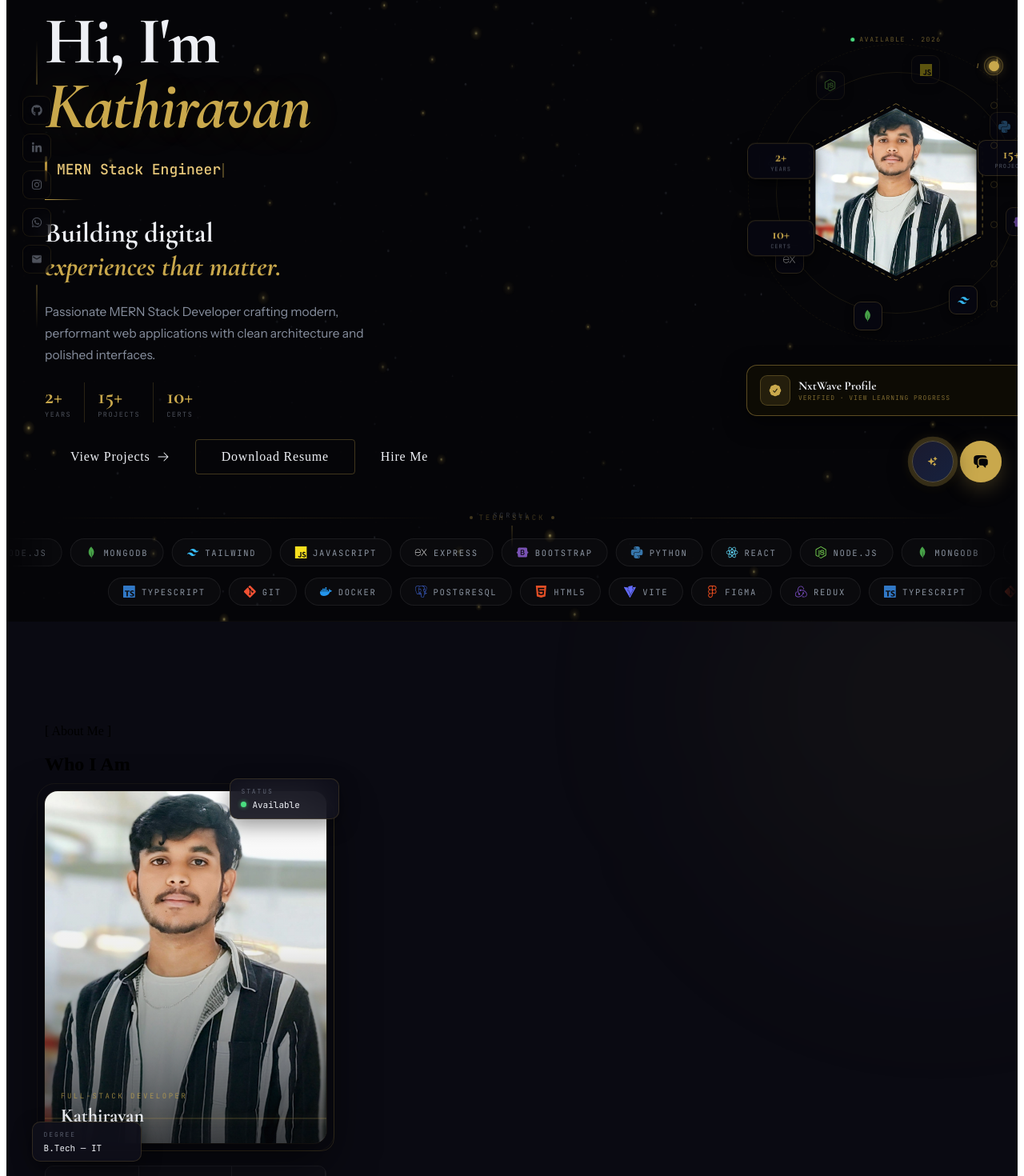
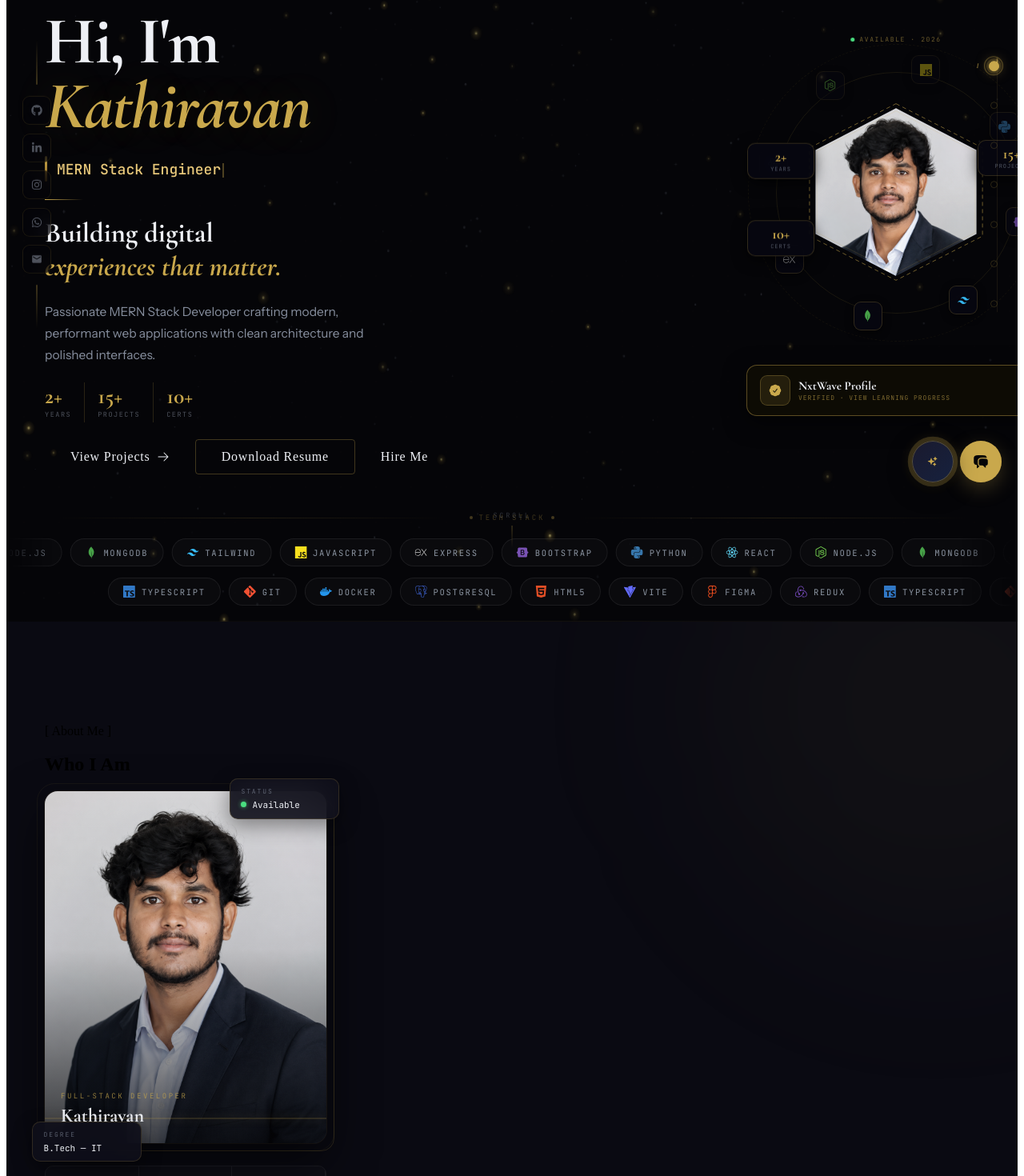
Before and after one commit to Kathitavan/kathiravan-portfolio, a React (Vite) app: page / in a window 1280 px wide. Shown: the part 169-1639 px from the top of the page at 80% size. Built offline with nearby package versions, Linux system fonts and the light colour scheme; the HTML template or start-up script is replaced by a standard one.

Commit message:
profile picture change

```diff
--- a/src/components/About/About.jsx
+++ b/src/components/About/About.jsx
@@ -43,7 +43,7 @@ const About = () => (
 
             <div className="about-image-container">
               <img
-                src="/assets/images/profile.jpg"
+                src="/assets/images/profile.png"
                 alt="Kathiravan"
                 className="about-image-img"
                 onError={e => { e.target.style.display = 'none'; }}
--- a/src/components/Hero/Hero.jsx
+++ b/src/components/Hero/Hero.jsx
@@ -140,7 +140,7 @@ const Lightbox = ({open,onClose}) => (
     {open&&(
       <motion.div className="lb-overlay" initial={{opacity:0}} animate={{opacity:1}} exit={{opacity:0}} onClick={onClose}>
         <motion.div className="lb-box" initial={{scale:.85,opacity:0}} animate={{scale:1,opacity:1}} exit={{scale:.85,opacity:0}} transition={{duration:.32,ease:[.16,1,.3,1]}} onClick={e=>e.stopPropagation()}>
-          <img src="/assets/images/profile.jpg" alt="Kathiravan" className="lb-img"/>
+          <img src="/assets/images/profile.png" alt="Kathiravan" className="lb-img"/>
           <button className="lb-close" onClick={onClose}><HiXMark/></button>
         </motion.div>
       </motion.div>
@@ -269,7 +269,7 @@ const CommandCenter = () => {
               <div className="cc-scan" style={{top:`${scanPct}%`}}/>
               {!imgErr?(
                 <img
-                  src="/assets/images/profile.jpg"
+                  src="/assets/images/profile.png"
                   alt="Kathiravan"
                   className="cc-photo"
                   onError={()=>setImgErr(true)}
```
Also changed, not shown: public/assets/images/profile.jpg (deleted), public/assets/images/profile.png (added).
